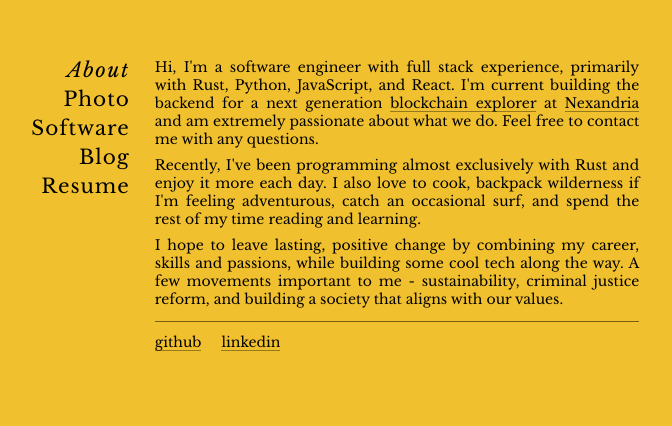
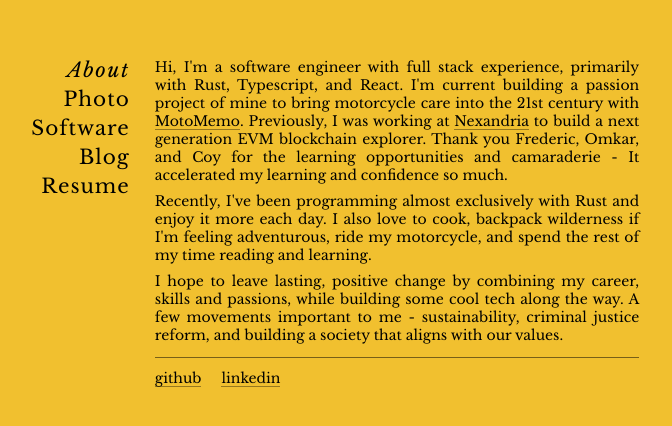
Before and after one commit to pmulard/me, a React (Create React App) app: page /about in a window 1280 px wide. Shown: the part 112-538 px from the top of the page, without its empty margins (308-980 px from the left). Built offline with nearby package versions, Linux system fonts and the light colour scheme.

Commit message:
update to my current life situation

```diff
--- a/src/components/AboutInfo.jsx
+++ b/src/components/AboutInfo.jsx
@@ -7,15 +7,18 @@ class AboutInfo extends React.Component {
       <div>
         <div className="text-container">
           <p>
-            Hi, I'm a software engineer with full stack experience, primarily with Rust, Python, JavaScript, and React.
-            I'm current building the backend for a next generation <a href="https://eth.nexandria.com" target="blank">blockchain explorer</a> at <a href="https://nexandria.com" target="blank">Nexandria</a> and am extremely passionate about what we do.
-            Feel free to contact me with any questions.
+            Hi, I'm a software engineer with full stack experience, primarily with Rust, Typescript, and React.
+            I'm current building a passion project of mine to bring motorcycle care into the 21st century with <a href="https://moto-memo.com" target="blank">MotoMemo</a>.
+            Previously, I was working at <a href="https://nexandria.com" target="blank">Nexandria</a> to build a next generation EVM blockchain explorer.
+            Thank you Frederic, Omkar, and Coy for the learning opportunities and camaraderie - It accelerated my learning and confidence so much.
           </p>
           <p>
-            Recently, I've been programming almost exclusively with Rust and enjoy it more each day. I also love to cook, backpack wilderness if I'm feeling adventurous, catch an occasional surf, and spend the rest of my time reading and learning.
+            Recently, I've been programming almost exclusively with Rust and enjoy it more each day.
+            I also love to cook, backpack wilderness if I'm feeling adventurous, ride my motorcycle, and spend the rest of my time reading and learning.
           </p>
           <p>
-            I hope to leave lasting, positive change by combining my career, skills and passions, while building some cool tech along the way. A few movements important to me - sustainability, criminal justice reform, and building a society that aligns with our values.
+            I hope to leave lasting, positive change by combining my career, skills and passions, while building some cool tech along the way.
+            A few movements important to me - sustainability, criminal justice reform, and building a society that aligns with our values.
           </p>
         </div>
         <hr />
```
